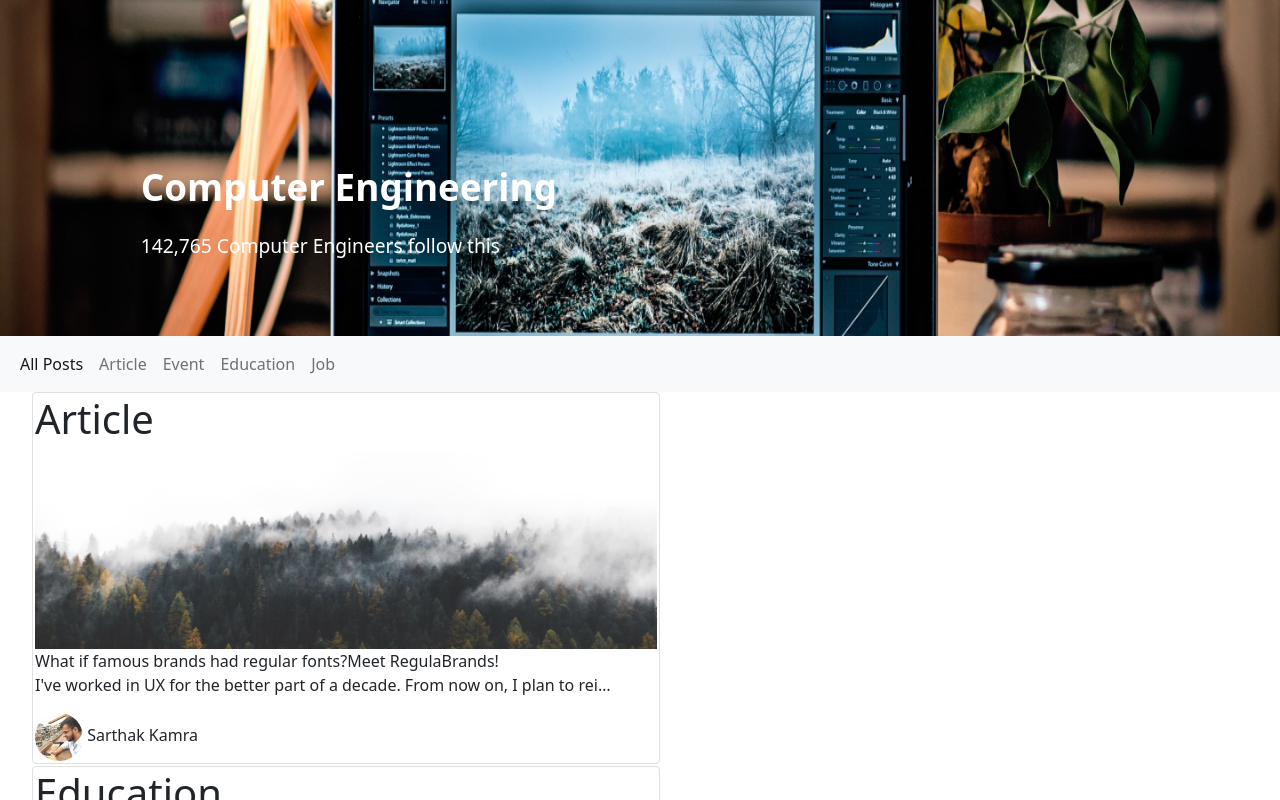
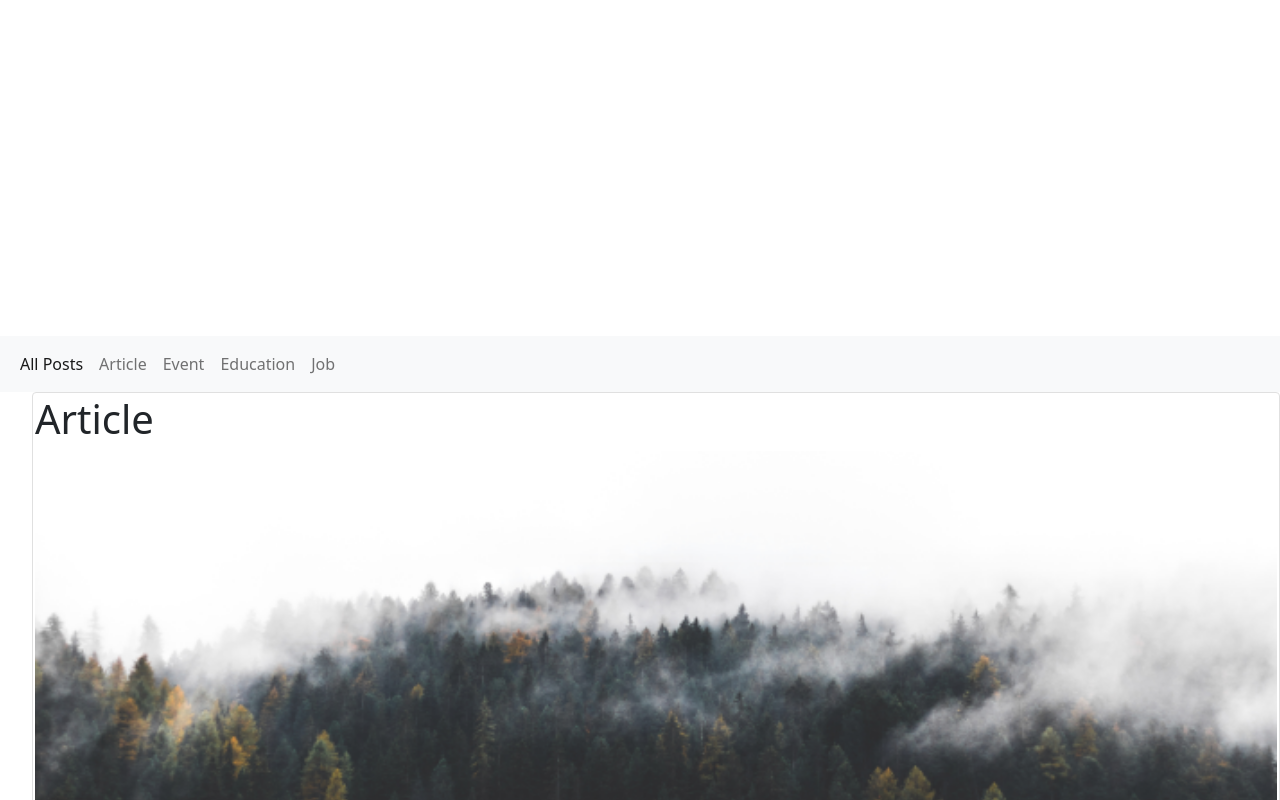
Before and after one commit to Sayak18/AcrossTheGlobe, a React (Create React App) app: page / in a window 1280 px wide. Shown: the part 240-1040 px from the top of the page. Built offline with nearby package versions, Linux system fonts and the light colour scheme.

Commit message:
@media added

```diff
--- a/src/styles/al.css
+++ b/src/styles/al.css
@@ -1,10 +1,11 @@
-.all{
+@media only screen and (max-width:440p){.all{
     display:flex;
     width:50%;
     min-width: 660px;
     flex-direction: column;
     /* align-items: center; */
 
+}
 }
 .art-contain{
     box-sizing:border-box;
--- a/src/styles/group.css
+++ b/src/styles/group.css
@@ -1,4 +1,4 @@
-.group_name{
+@media only screen and (max-width:440p){.group_name{
     flex-direction: row;
     display:flex;
     height:65vh;
@@ -6,6 +6,7 @@
     background-repeat:no-repeat;
     background-size:100% 100%;
     min-width: 660px;
+}
 }
 .title{
  display:flex;
```
